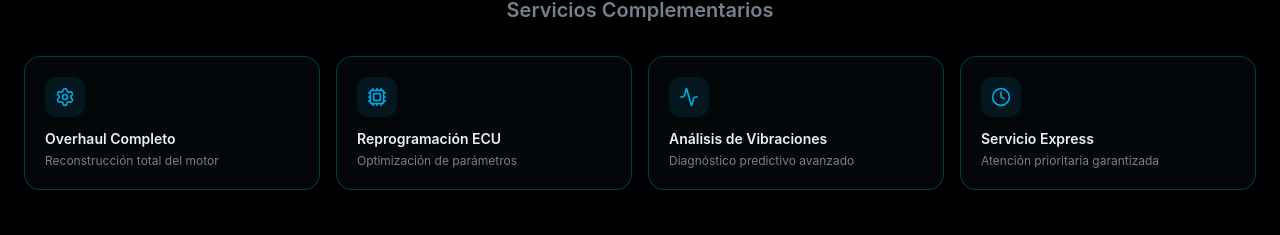
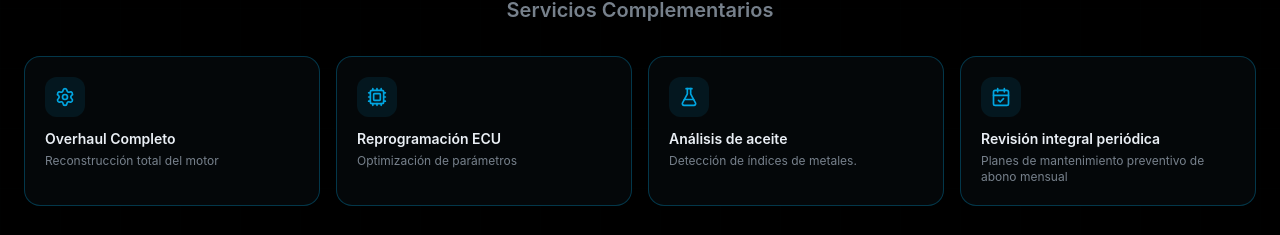
Before and after one commit to SilviiLLG/Pargrup, a Next.js app: page / in a window 1280 px wide. Shown: the part 1815-2050 px from the top of the page. Built offline with nearby package versions, Linux system fonts and the light colour scheme.

Commit message:
feat: aplicar cambio 5 en servicios complementarios con nuevos iconos

```diff
--- a/components/footer.tsx
+++ b/components/footer.tsx
@@ -46,7 +46,7 @@ export default function Footer() {
             Servicio Especializado
           </h4>
           <p className="text-xs font-light leading-relaxed text-gray-400">
-            Soporte técnico, regulaciones estequiométricas y calibración electrónica multimarca (Cummins INSITE / InPower, Doosan) para Oil & Gas e industria pesada.
+            Soporte técnico, regulaciones estequiométricas y calibración electrónica multimarca.
           </p>
         </div>
 
@@ -55,7 +55,7 @@ export default function Footer() {
       {/* BARRA INFERIOR DE DERECHOS */}
       <div className="max-w-7xl mx-auto mt-8 pt-6 border-t border-white/5 flex flex-col sm:flex-row justify-between items-center gap-4 text-[11px] font-mono tracking-wide">
         <p>&copy; {new Date().getFullYear()} ParGrup. Todos los derechos reservados.</p>
-        <p className="text-gray-600">Diseño y Desarrollo de Soluciones Digitales</p>
+        <p className="text-gray-600">Diseño y Desarrollo de Soluciones </p>
       </div>
     </footer>
   )
--- a/components/services.tsx
+++ b/components/services.tsx
@@ -8,8 +8,8 @@ import {
   Wrench,
   Settings,
   Cpu,
-  Activity,
-  Clock,
+  FlaskConical,    // NUEVO: Ícono para laboratorio / aceite
+  CalendarCheck,   // NUEVO: Ícono para abono mensual
   CheckCircle,
   ArrowRight
 } from 'lucide-react'
@@ -62,11 +62,12 @@ const mainServices = [
   },
 ]
 
+// CAMBIO N5 APLICADO AQUÍ:
 const additionalServices = [
   { icon: Settings, title: 'Overhaul Completo', desc: 'Reconstrucción total del motor' },
   { icon: Cpu, title: 'Reprogramación ECU', desc: 'Optimización de parámetros' },
-  { icon: Activity, title: 'Análisis de Vibraciones', desc: 'Diagnóstico predictivo avanzado' },
-  { icon: Clock, title: 'Servicio Express', desc: 'Atención prioritaria garantizada' },
+  { icon: FlaskConical, title: 'Análisis de aceite', desc: 'Detección de índices de metales.' },
+  { icon: CalendarCheck, title: 'Revisión integral periódica', desc: 'Planes de mantenimiento preventivo de abono mensual' },
 ]
 
 export function Services() {
```
